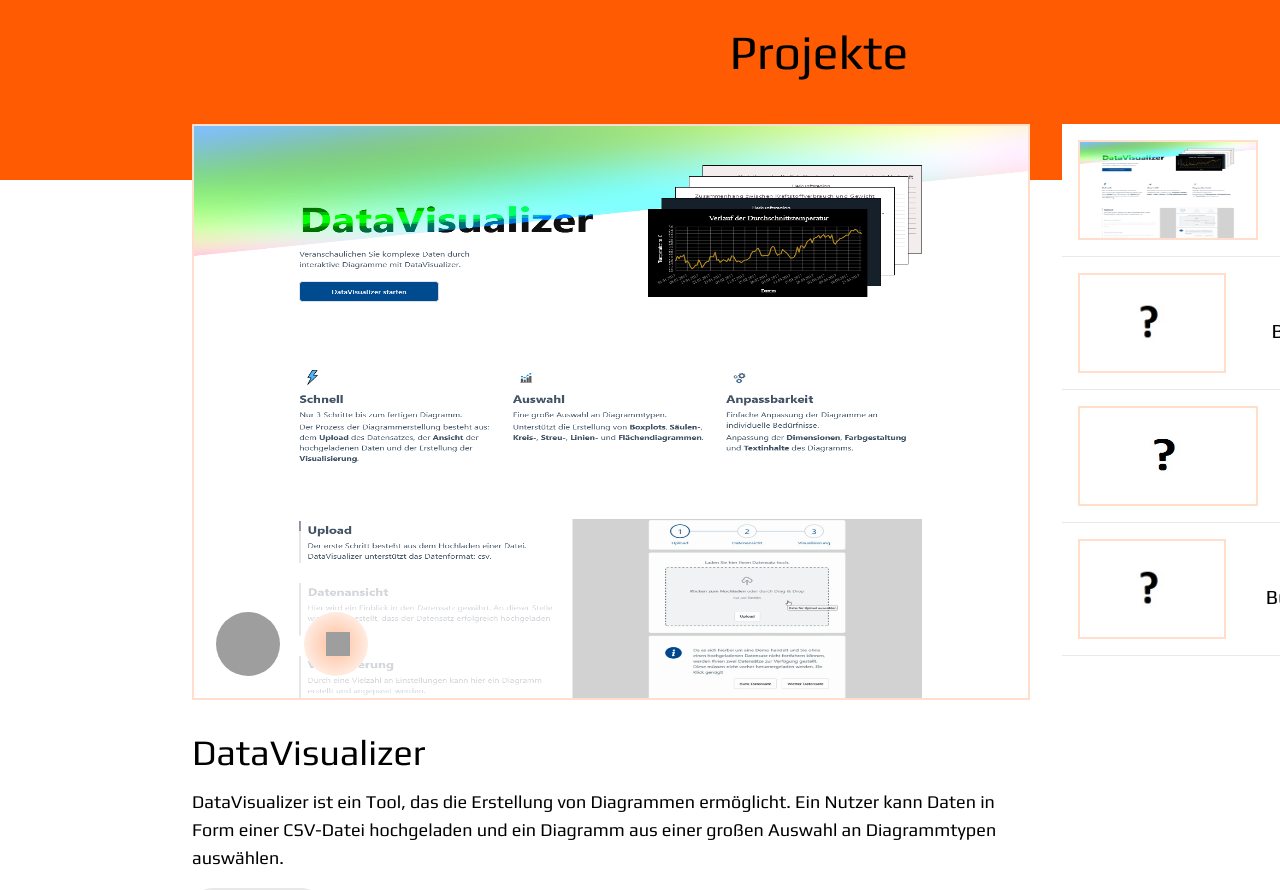
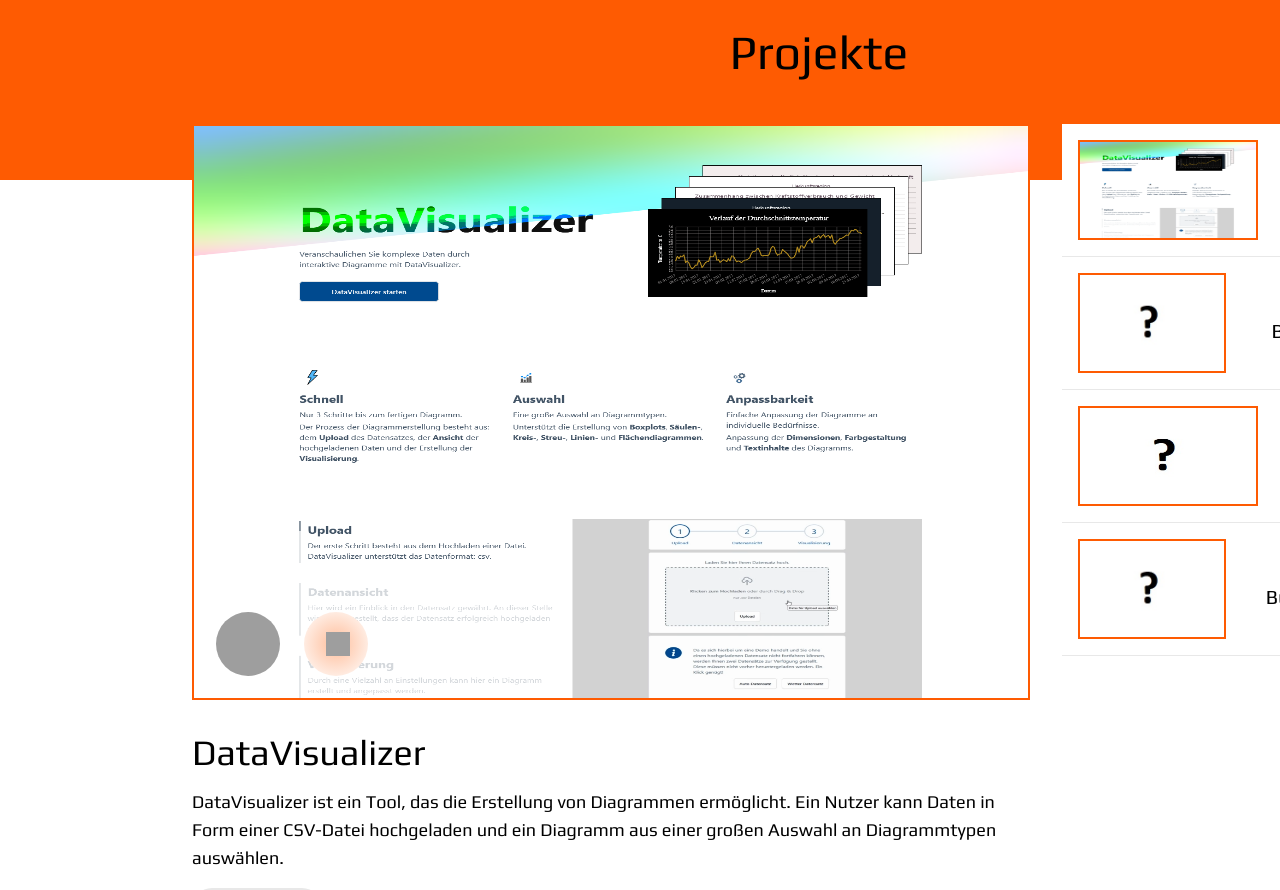
Before and after one commit to SchmittYannic/portfolio_ys, a React (Vite) app: page / in a window 1280 px wide. Shown: the part 920-1810 px from the top of the page. Built offline with nearby package versions, Linux system fonts and the light colour scheme; grey boxes are pictures that could not be loaded.

Commit message:
Changes border color in Projects

```diff
--- a/src/components/Projects.tsx
+++ b/src/components/Projects.tsx
@@ -34,7 +34,7 @@ const Projects = () => {
     const PageTextContent = lang === "en" ? TextContent.english : TextContent.german;
 
     const bgColorClass900: string = `bg-action${color}-900`;
-    const borderColorClass200: string = `border-action${color}-200`;
+    const borderColorClass900: string = `border-action${color}-900`;
     const ringColorClass: string = `ring-action${color}-900/30`;
 
     return (
@@ -54,7 +54,7 @@ const Projects = () => {
                             <img
                                 src={activeProject.image}
                                 alt=""
-                                className={`w-[1024px] h-[576px] border-2 ${borderColorClass200}`}
+                                className={`w-[1024px] h-[576px] border-2 ${borderColorClass900}`}
                             />
 
                             <a
@@ -148,7 +148,7 @@ const Projects = () => {
                                     type="button"
                                     onClick={() => setActiveProject(project)}
                                 >
-                                    <img src={project.image} alt="" className={`w-[180px] h-[100px] border-2 ${borderColorClass200}`} />
+                                    <img src={project.image} alt="" className={`w-[180px] h-[100px] border-2 ${borderColorClass900}`} />
                                     <h4 className="p-4 text-xl grow dark:text-darkTextPrimary text-textPrimary">
                                         {lang === "en" ? project.title_en : project.title_de}
                                     </h4>
```
